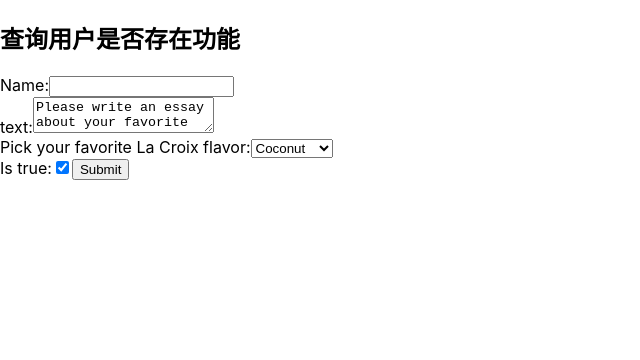
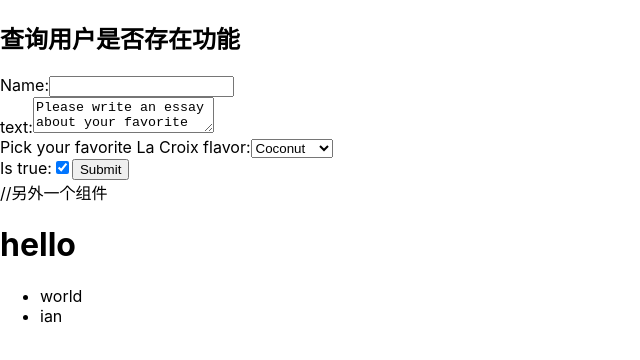
Before and after one commit to ianshine/react_demo, a React (Create React App) app: page / in a window 1280 px wide. Shown: the top 360 px of the page, without its empty margins (0-640 px from the left). Built offline with nearby package versions, Linux system fonts and the light colour scheme.

Commit message:
页面新增组件

```diff
--- a/src/App.js
+++ b/src/App.js
@@ -1,4 +1,5 @@
 import React, { Component } from 'react';
+import Welcome from './Welcome';
 
 class App extends React.Component {
   constructor(props) {
@@ -72,6 +73,11 @@ class App extends React.Component {
 
           <input type="submit" value="Submit" />
         </form>
+
+        //另外一个组件
+        <div>
+          <Welcome/>
+        </div>
       </div>
     );
   }
--- a/src/test01.js
+++ b/src/Welcome.js
@@ -1,14 +1,15 @@
 import React, { Component } from 'react';
+import ReactDOM from 'react-dom';
 
 function Welcome(props) {
     return (
       // 此处注释的写法
       <div className="shopping-list">
         {/* 此处 注释的写法 必须要{}包裹 */}
-        <h1>Shopping List for {props.name}</h1>
+        <h1>hello {props.name}</h1>
         <ul>
-          <li>Instagram</li>
-          <li>WhatsApp</li>
+          <li>world</li>
+          <li>ian</li>
         </ul>
       </div>
     )
@@ -18,3 +19,5 @@ function Welcome(props) {
     <Welcome name="jack" />,
     document.getElementById('root')
   )
+
+export default Welcome;
--- a/src/index.js
+++ b/src/index.js
@@ -2,9 +2,11 @@ import React from 'react';
 import ReactDOM from 'react-dom';
 import './index.css';
 import App from './App';
+import Welcome from './Welcome';
 import * as serviceWorker from './serviceWorker';
 
-ReactDOM.render(<App />, document.getElementById('root'));
+ReactDOM.render(<App/>, document.getElementById('root'));
+//ReactDOM.render(<Welcome />, document.getElementById('root'));
 
 // If you want your app to work offline and load faster, you can change
 // unregister() to register() below. Note this comes with some pitfalls.
```
